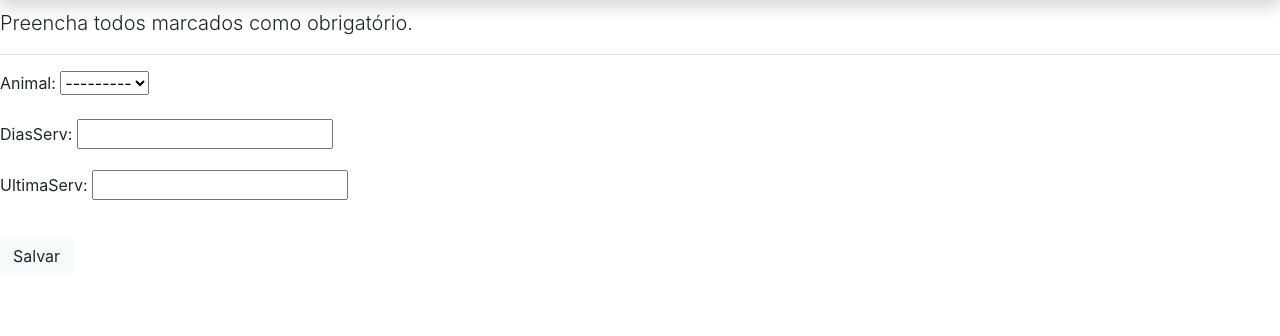
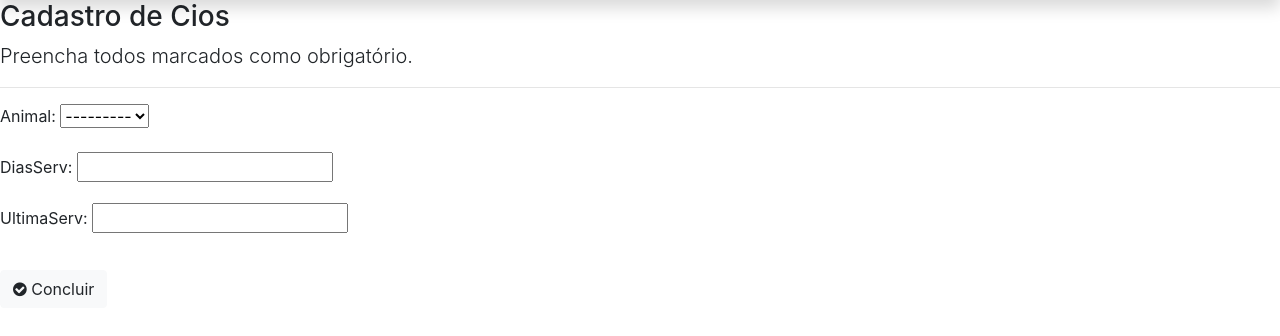
Before and after one commit to souza99/Progressao_veterinaria, a Django app: page /cadastrar/cio/ in a window 1280 px wide. Shown: the part 50-386 px from the top of the page. Run offline with Django 4.2, Linux system fonts and the light colour scheme; a user stored in the database is signed in; data comes from the database, SQL or seed files in the repository; both versions use the stored data as it was after the commit; some libraries are stand-ins or nearby versions.

Commit message:
Adicionando ao template

```diff
--- a/cadastros/templates/cadastros/form.html
+++ b/cadastros/templates/cadastros/form.html
@@ -19,7 +19,10 @@
 
     {{ form.as_p }}
 
-    <button type="submit" class="btn btn-light mt-3">Salvar</button>
+    <button type="submit" class="btn btn-light mt-3">
+        <i class="fa fa-check-circle" aria-hidden="true"></i>
+        {{ botao }}
+    </button>
 
 </form>
 
--- a/cadastros/views.py
+++ b/cadastros/views.py
@@ -1,3 +1,4 @@
+from typing import Any
 from django.views.generic.edit import CreateView, UpdateView, DeleteView
 
 from django.views.generic.list import ListView
@@ -17,6 +18,14 @@ class FazendaCreate(LoginRequiredMixin, CreateView):
     template_name = 'cadastros/form.html'
     success_url = reverse_lazy('fazenda-list')
 
+    def get_context_data(self, **kwargs: Any) -> dict[str, Any]:
+
+        context = super().get_context_data(**kwargs)
+        context['titulo'] = "Cadastro de Fazendas"
+        context['botao'] = "Concluir"
+
+        return context
+
     def form_valid(self, form):
 
         #Antes do super não foi criado o objeto e nem salvou no banco
@@ -32,6 +41,15 @@ class AnimalCreate(LoginRequiredMixin, CreateView):
     fields = ['nome', 'lote', 'nomePai', 'numeroPai', 'nomeMae', 'numeroMae', 'motivoBaixa', 'partosNaoLancados', 'dataNascimento', 'dataBaixa', 'fazenda']
     template_name = 'cadastros/form.html'
     success_url = reverse_lazy('animal-list')
+
+    def get_context_data(self, **kwargs: Any) -> dict[str, Any]:
+
+        context = super().get_context_data(**kwargs)
+        context['titulo'] = "Cadastro de Animais"
+        context['botao'] = "Concluir"
+
+
+        return context
 
     def form_valid(self, form):
 
@@ -49,12 +67,28 @@ class QualidadeLeiteCreate(LoginRequiredMixin, CreateView):
     template_name = 'cadastros/form.html'
     success_url = reverse_lazy('qualidadeleite-list')
 
+    def get_context_data(self, **kwargs: Any) -> dict[str, Any]:
+
+        context = super().get_context_data(**kwargs)
+        context['titulo'] = "Cadastro de Qualidade"
+        context['botao'] = "Concluir"
+
+        return context
+
 class HistoricoAnimalCreate(LoginRequiredMixin, CreateView):
     login_url = reverse_lazy('login')
     model = HistoricoAnimal
     fields = ['animal' ,'observacoes' ,'medicamento']
     template_name = 'cadastros/form.html'
     success_url = reverse_lazy('historicoanimal-list')
+
+    def get_context_data(self, **kwargs: Any) -> dict[str, Any]:
+
+        context = super().get_context_data(**kwargs)
+        context['titulo'] = "Cadastro de Historico"
+        context['botao'] = "Concluir"
+
+        return context
 
 class CioCreate(LoginRequiredMixin, CreateView):
     login_url = reverse_lazy('login')
@@ -63,12 +97,28 @@ class CioCreate(LoginRequiredMixin, CreateView):
     template_name = 'cadastros/form.html'
     success_url = reverse_lazy('cio-list')
 
+    def get_context_data(self, **kwargs: Any) -> dict[str, Any]:
+
+        context = super().get_context_data(**kwargs)
+        context['titulo'] = "Cadastro de Cios"
+        context['botao'] = "Concluir"
+
+        return context
+
 class GanhoPesoCreate(LoginRequiredMixin, CreateView):
     login_url = reverse_lazy('login')
     model = GanhoPeso
     fields = ['animal','dia', 'pesoDia', 'quantidadeRacao']
     template_name = 'cadastros/form.html'
     success_url = reverse_lazy('ganhopeso-list')
+
+    def get_context_data(self, **kwargs: Any) -> dict[str, Any]:
+
+        context = super().get_context_data(**kwargs)
+        context['titulo'] = "Cadastro de Peso"
+        context['botao'] = "Concluir"
+
+        return context
 
 ################### UPDATE ####################
 
@@ -79,6 +129,14 @@ class FazendaUpdate(LoginRequiredMixin, UpdateView):
     template_name = 'cadastros/form.html'
     success_url = reverse_lazy('fazenda-list')
     success_message = "Fazenda cadastrada com sucesso!"
+
+    def get_context_data(self, **kwargs: Any) -> dict[str, Any]:
+
+        context = super().get_context_data(**kwargs)
+        context['titulo'] = "Edição da Fazenda"
+        context['botao'] = "Concluir"
+
+        return context
 
     def get_object(self, queryset=None):
         self.object = get_object_or_404(Fazenda, pk=self.kwargs['pk'], usuario=self.request.user)
@@ -93,6 +151,14 @@ class AnimalUpdate(LoginRequiredMixin, UpdateView):
     success_url = reverse_lazy('animal-list')
     success_message = "Animal cadastrado com sucesso!"
 
+    def get_context_data(self, **kwargs: Any) -> dict[str, Any]:
+
+        context = super().get_context_data(**kwargs)
+        context['titulo'] = "Edição do Animal"
+        context['botao'] = "Concluir"
+
+        return context
+
     def get_object(self, queryset=None):
         self.object = self.object = get_object_or_404(Animal, pk=self.kwargs['pk'], usuario=self.request.user)
 
@@ -106,6 +172,14 @@ class QualidadeLeiteUpdate(LoginRequiredMixin, UpdateView):
     success_url = reverse_lazy('qualidadeleite-list')
     success_message="Qualidade cadastrada com sucesso"
 
+    def get_context_data(self, **kwargs: Any) -> dict[str, Any]:
+
+        context = super().get_context_data(**kwargs)
+        context['titulo'] = "Edição do Leite"
+        context['botao'] = "Concluir"
+
+        return context
+
 class HistoricoAnimalUpdate(LoginRequiredMixin, UpdateView):
     login_url = reverse_lazy('login')
     model = HistoricoAnimal
@@ -113,6 +187,14 @@ class HistoricoAnimalUpdate(LoginRequiredMixin, UpdateView):
     template_name = 'cadastros/form.html'
     success_url = reverse_lazy('historicoanimal-list')
     success_message = "Histórico salvo com sucesso"
+
+    def get_context_data(self, **kwargs: Any) -> dict[str, Any]:
+
+        context = super().get_context_data(**kwargs)
+        context['titulo'] = "Edição do Istórico"
+        context['botao'] = "Concluir"
+
+        return context
 
 class CioUpdate(LoginRequiredMixin, UpdateView):
     login_url = reverse_lazy('login')
@@ -122,6 +204,14 @@ class CioUpdate(LoginRequiredMixin, UpdateView):
     success_url = reverse_lazy('cio-list')
     success_message="Cia cadastrado com sucesso!"
 
+    def get_context_data(self, **kwargs: Any) -> dict[str, Any]:
+
+        context = super().get_context_data(**kwargs)
+        context['titulo'] = "Edição do Cio"
+        context['botao'] = "Concluir"
+
+        return context
+
 class GanhoPesoUpdate(LoginRequiredMixin, UpdateView):
     login_url = reverse_lazy('login')
     model = GanhoPeso
@@ -129,6 +219,14 @@ class GanhoPesoUpdate(LoginRequiredMixin, UpdateView):
     template_name = 'cadastros/form.html'
     success_url = reverse_lazy('ganhopeso-list')
     success_message="Pesagem cadastrada com sucesso!"
+
+    def get_context_data(self, **kwargs: Any) -> dict[str, Any]:
+
+        context = super().get_context_data(**kwargs)
+        context['titulo'] = "Edição do Peso"
+        context['botao'] = "Concluir"
+
+        return context
 
 
 
--- a/paginas/templates/paginas/modelo.html
+++ b/paginas/templates/paginas/modelo.html
@@ -31,7 +31,7 @@
 
         {% if messages %}
             {% for m in messages %}
-            <h6 class="text-{{ m.tags }}">{{ m}}</h6>
+            <h6 class="text-{{ m.tags }}">{{ m }}</h6>
             {% endfor %}
         {% endif %}
 
--- a/usuarios/urls.py
+++ b/usuarios/urls.py
@@ -3,7 +3,6 @@ from django.contrib.auth import views as auth_views
 from .views import UsuarioCreate, PerfilUpdate
 
 urlpatterns = [
-    # path('', view, name=""),
     path('login/', auth_views.LoginView.as_view(
             template_name='usuarios/login.html'
         ), name="login"),
--- a/usuarios/views.py
+++ b/usuarios/views.py
@@ -6,11 +6,11 @@ from django.shortcuts import get_object_or_404
 
 from .models import Perfil
 
-# Create your views here.
 class UsuarioCreate(CreateView):
     template_name = "cadastros/form.html"
     form_class = UsuarioForm
     success_url = reverse_lazy('login')
+
 
     def form_valid(self, form):
 
```
Also changed, not shown: db.sqlite3.
